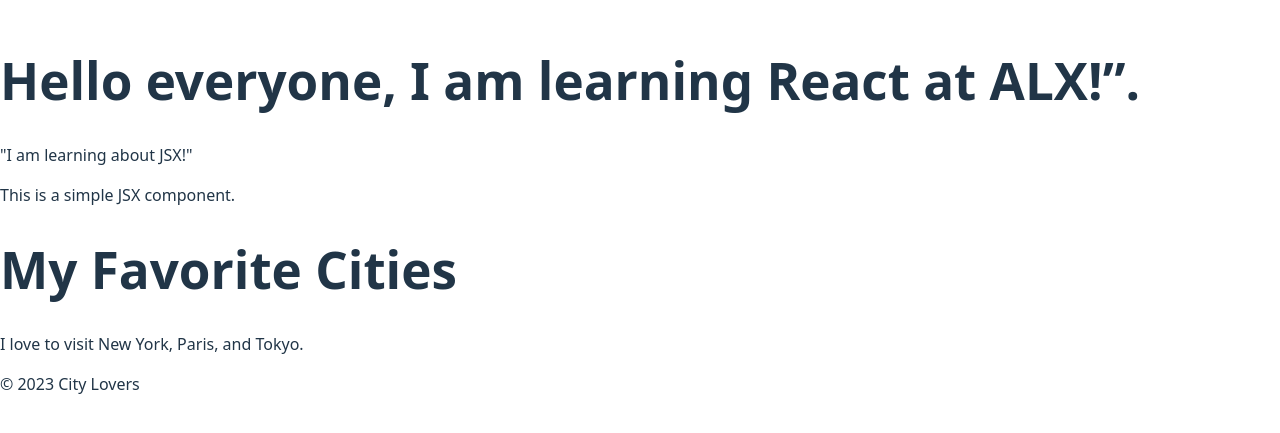
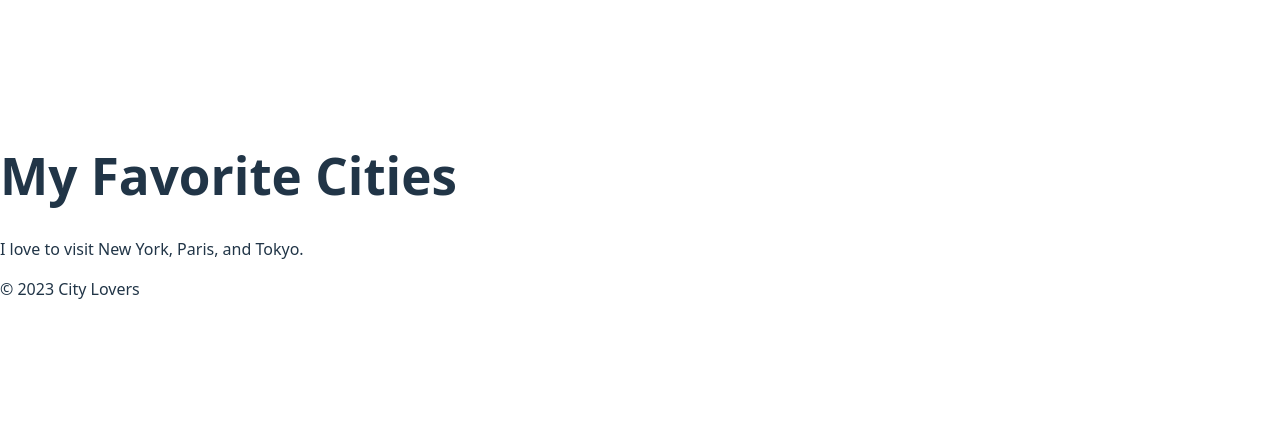
Before and after one commit to Its-Stephens/alx-fe-reactjs, a React (Vite) app in the folder alx-react-app/: page / in a window 1280 px wide. Shown: the part 185-618 px from the top of the page. Built offline with nearby package versions, Linux system fonts and the light colour scheme.

Commit message:
alx task updated

```diff
--- a/alx-react-app/src/App.jsx
+++ b/alx-react-app/src/App.jsx
@@ -8,7 +8,6 @@ function App() {
 
   return (
     <>
-    <WelcomeMessage />
       <Header />
       <MainContent />
       <Footer />
```
